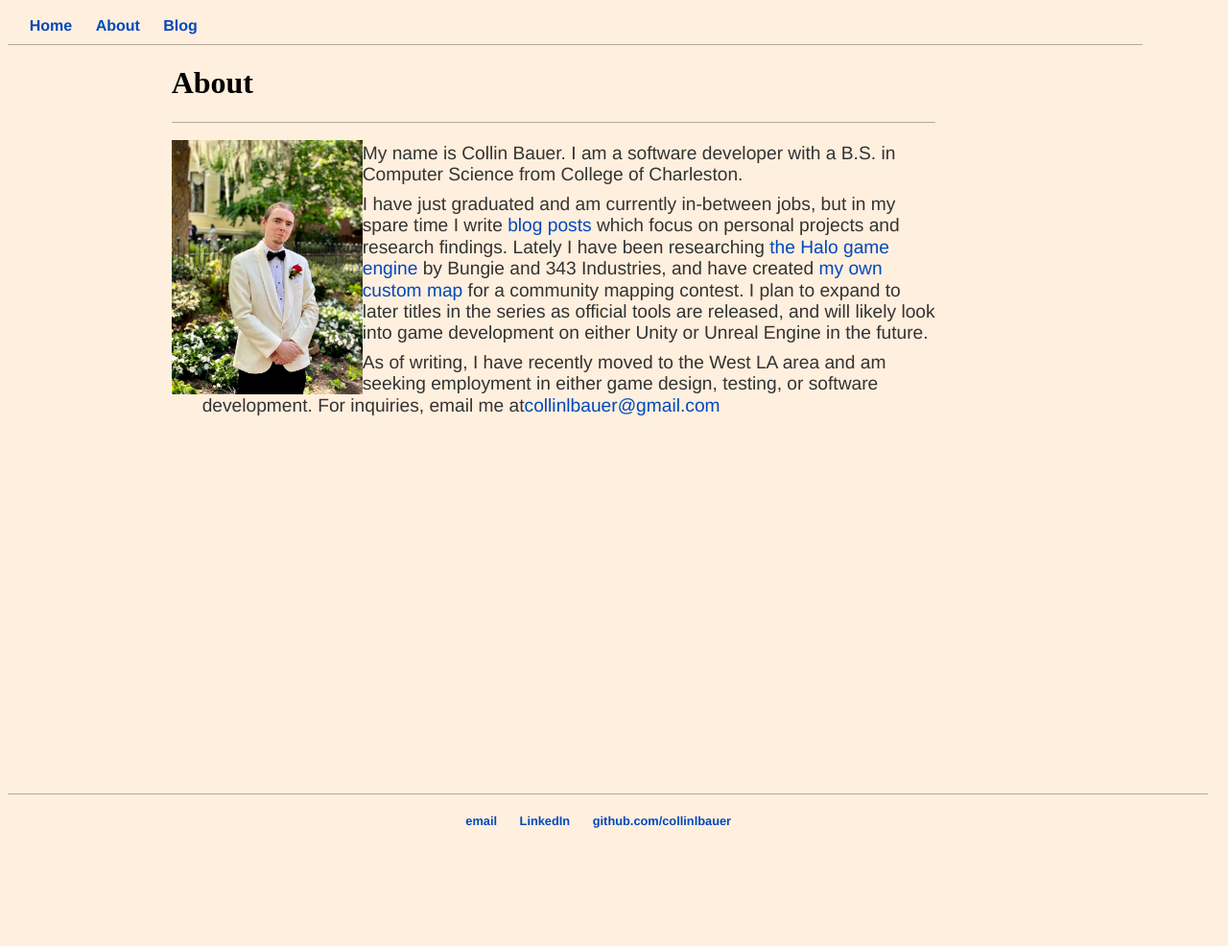
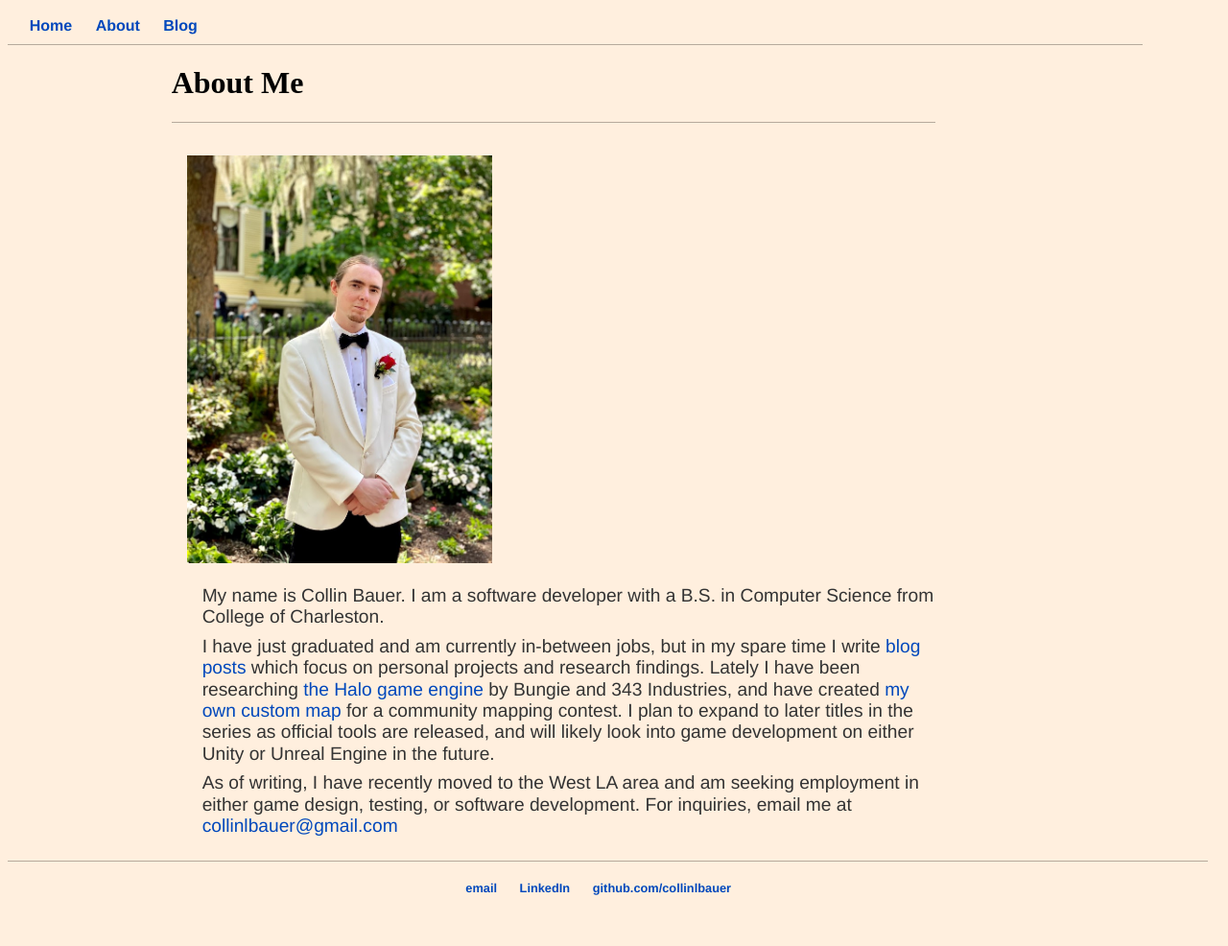
Before and after one commit to CollinLBauer/collinlbauer.github.io, a Jekyll site: the page built from about/index.html, in a window 1280 px wide. Shown: the whole page at 96% size. Built offline with Jekyll 4.4.1, drawn with Linux system fonts in a browser that asks for light colours; before the commit the page ends 916 px from its top, so only the background shows below that.

Commit message:
floats are evil

```diff
--- a/about/index.html
+++ b/about/index.html
@@ -1,15 +1,15 @@
 ---
 layout: main
-title: About
+title: About Me
 ---
 
 
-<img src="https://raw.githubusercontent.com/CollinLBauer/collinlbauer.github.io/master/images/collin/IMG_0359.jpg" id="headshot">
+<img src="https://raw.githubusercontent.com/CollinLBauer/collinlbauer.github.io/master/images/collin/IMG_0359.jpg" id="about-headshot">
 
-<div>
+<div id="about-container">
   <p>My name is Collin Bauer. I am a software developer with a B.S. in Computer Science from College of Charleston.</p>
 
   <p>I have just graduated and am currently in-between jobs, but in my spare time I write <a href="/blog?filter=portfolio">blog posts</a> which focus on personal projects and research findings. Lately I have been researching <a href="/portfolio/2021/04/19/The-Halo-Game-Engine.html">the Halo game engine</a> by Bungie and 343 Industries, and have created <a href="/portfolio/2021/07/17/Map-Preview.html">my own custom map</a> for a community mapping contest. I plan to expand to later titles in the series as official tools are released, and will likely look into game development on either Unity or Unreal Engine in the future.</p>
 
-  <p>As of writing, I have recently moved to the West LA area and am seeking employment in either game design, testing, or software development. For inquiries, email me at<a href="mailto:collinlbauer@gmail.com">collinlbauer@gmail.com</a></p>
+  <p>As of writing, I have recently moved to the West LA area and am seeking employment in either game design, testing, or software development. For inquiries, email me at <a href="mailto:collinlbauer@gmail.com">collinlbauer@gmail.com</a></p>
 </div>
--- a/css/main.css
+++ b/css/main.css
@@ -157,7 +157,16 @@ div.post img {
 /* end post CSS */
 
 /* other CSS here */
-#headshot {
-    float: left;
-    width: 25%
+#about-headshot {
+    width: 40%;
+    height: 100%;
+    padding: 1rem;
 }
+div.main {
+    border-top: 1px solid #b6aa9c;
+    font-family:'Helvetica', 'Arial', 'Sans-Serif';
+    display:flex
+}
+#about-container {
+    align-self: center;
+}
```
